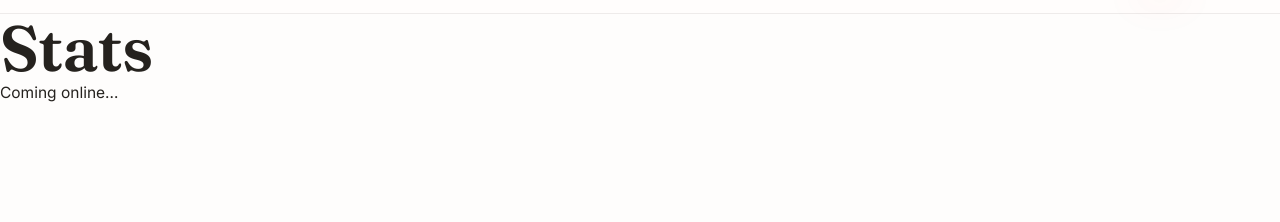
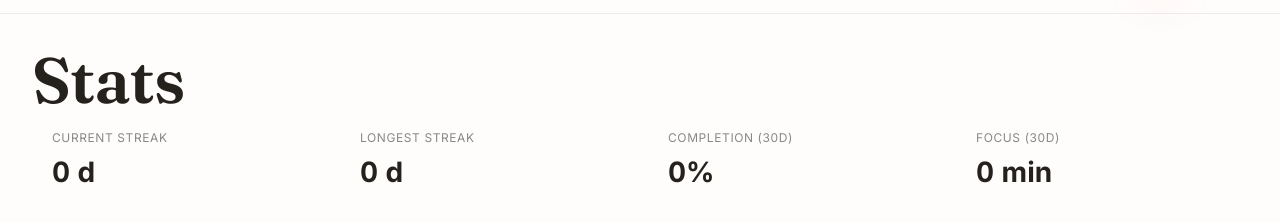
Before and after one commit to Inaolol/studyFlow, a website built with Vite: page index.html in a window 1280 px wide. Both pictures are taken after a click on the link "Stats". Shown: the part 58-280 px from the top of the page. Built offline with nearby package versions, Linux system fonts and the light colour scheme.

Commit message:
feat(stats): KPI strip

```diff
--- a/src/styles/components.css
+++ b/src/styles/components.css
@@ -1345,3 +1345,12 @@
 .settings-form legend { padding: 0 .5rem; font-weight: 600; }
 .settings-form label { display: flex; gap: .5rem; align-items: center; margin: .25rem 0; }
 .settings-form input[type="number"] { width: 5rem; }
+
+.kpi { background: var(--surface); border: 1px solid var(--border); border-radius: 12px; padding: 1rem 1.25rem; }
+.kpi__label { font-size: 0.75rem; color: var(--text-muted, #888); text-transform: uppercase; letter-spacing: 0.05em; margin-bottom: 0.25rem; }
+.kpi__value { font-size: 1.75rem; font-weight: 700; font-variant-numeric: tabular-nums; }
+
+.screen-stats { padding: 2rem; }
+.stats-kpis { display: grid; grid-template-columns: repeat(4, 1fr); gap: 1rem; margin-bottom: 1.5rem; }
+.stats-grid { display: grid; grid-template-columns: 1fr 1fr; gap: 1.25rem; }
+.stats-grid .card { background: var(--surface); border: 1px solid var(--border); border-radius: 12px; padding: 1rem 1.25rem; }
--- a/src/ui/screens/stats.ts
+++ b/src/ui/screens/stats.ts
@@ -1,6 +1,31 @@
+import { effect } from '@/reactive/signal';
 import type { Store } from '@/domain/store';
 import type { Router } from '@/ui/router';
-export function renderStats(host: HTMLElement, _store: Store, _router: Router): () => void {
-  host.innerHTML = '<section class="screen-stats"><h2>Stats</h2><p class="empty-state">Coming online…</p></section>';
-  return () => { host.innerHTML = ''; };
+import { kpis } from '@/domain/stats';
+
+export function renderStats(host: HTMLElement, store: Store, _router: Router): () => void {
+  host.innerHTML = `
+    <section class="screen-stats">
+      <h2>Stats</h2>
+      <div class="stats-kpis" id="stats-kpis"></div>
+      <div class="stats-grid" id="stats-grid"></div>
+    </section>
+  `;
+
+  const stops: Array<() => void> = [];
+  stops.push(effect(() => renderKpis(host, store)));
+
+  return () => { stops.forEach(s => s()); host.innerHTML = ''; };
 }
+
+function renderKpis(host: HTMLElement, store: Store): void {
+  const el = host.querySelector<HTMLElement>('#stats-kpis');
+  if (!el) return;
+  const k = kpis(store.tasks(), store.sessions(), Date.now());
+  el.innerHTML = `
+    <div class="kpi"><div class="kpi__label">Current streak</div><div class="kpi__value">${k.currentStreak} d</div></div>
+    <div class="kpi"><div class="kpi__label">Longest streak</div><div class="kpi__value">${k.longestStreak} d</div></div>
+    <div class="kpi"><div class="kpi__label">Completion (30d)</div><div class="kpi__value">${Math.round(k.completionRate30d * 100)}%</div></div>
+    <div class="kpi"><div class="kpi__label">Focus (30d)</div><div class="kpi__value">${Math.round(k.focusMinutes30d)} min</div></div>
+  `;
+}
```
